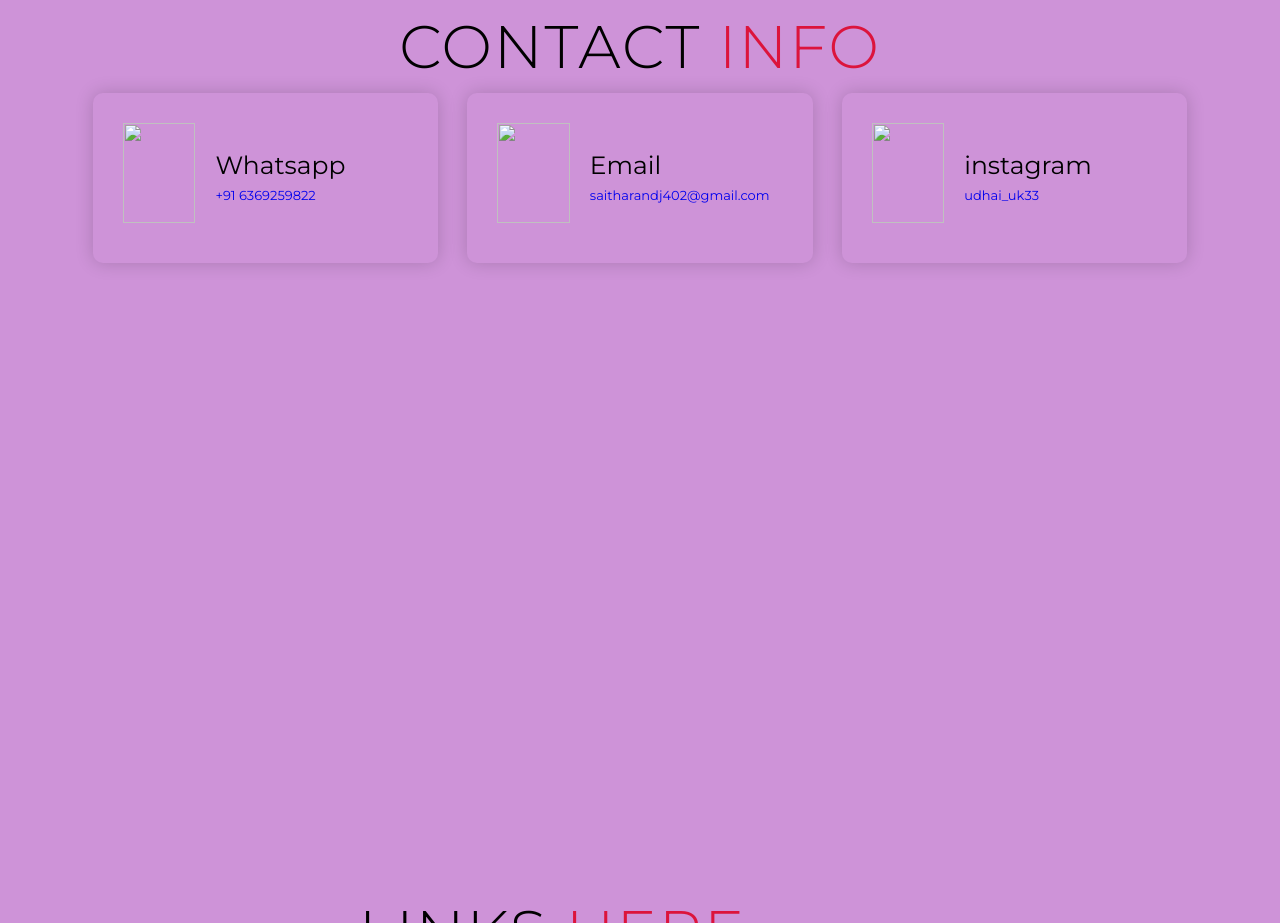
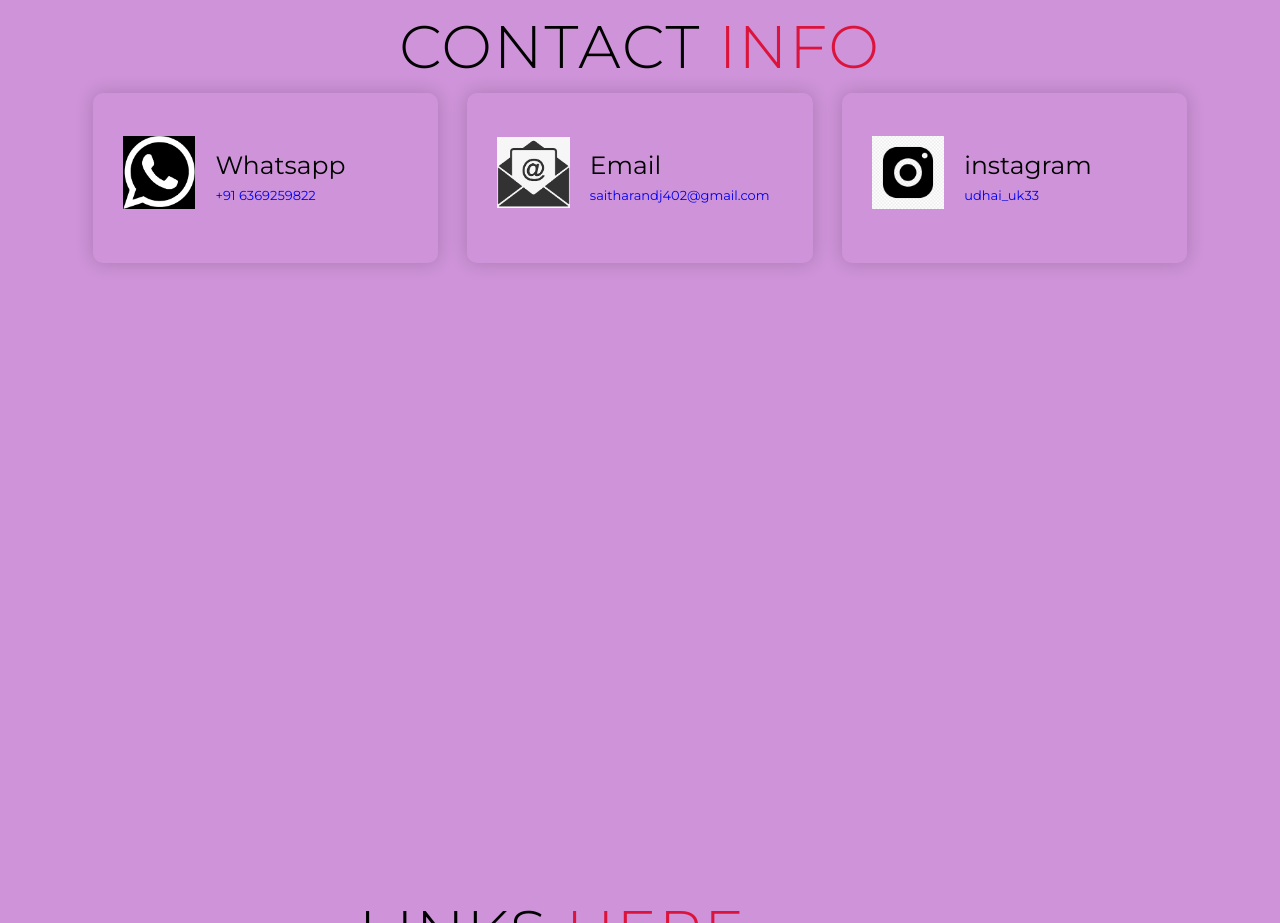
Before and after one commit to uthayasanmugam/portfolio-project, a plain HTML site: page index.html in a window 1280 px wide. Shown: the part 5400-6323 px from the top of the page. Drawn offline with Linux system fonts and the light colour scheme.

Commit message:
Update index.html

```diff
--- a/index.html
+++ b/index.html
@@ -176,14 +176,14 @@
       </div>
       <div class="contact-items">
         <div class="contact-item">
-          <div class="icon"><img src="./image/whatsapp.png" /></div>
+          <div class="icon"><img src="./imges/whatsapp.png" /></div>
           <div class="contact-info">
             <h1>Whatsapp</h1>
             <h2><a href="https://web.whatsapp.com/">+91 6369259822</a></h2>
           </div>
         </div>
         <div class="contact-item">
-           <div class="icon"><img src="./image/mail,png.png"></div>
+           <div class="icon"><img src="./imges/mail,png.png"></div>
           <div class="contact-info">
             <h1>Email</h1>
 
@@ -191,7 +191,7 @@
              </div>
         </div>
      <div class="contact-item">
-          <div class="icon"><img src="./image/instagram.png"></div>
+          <div class="icon"><img src="./imges/instagram.png"></div>
           <div class="contact-info">
             <h1>instagram</h1>
             <h2><a href="https://www.instagram.com/">udhai_uk33</a></h2>
```
